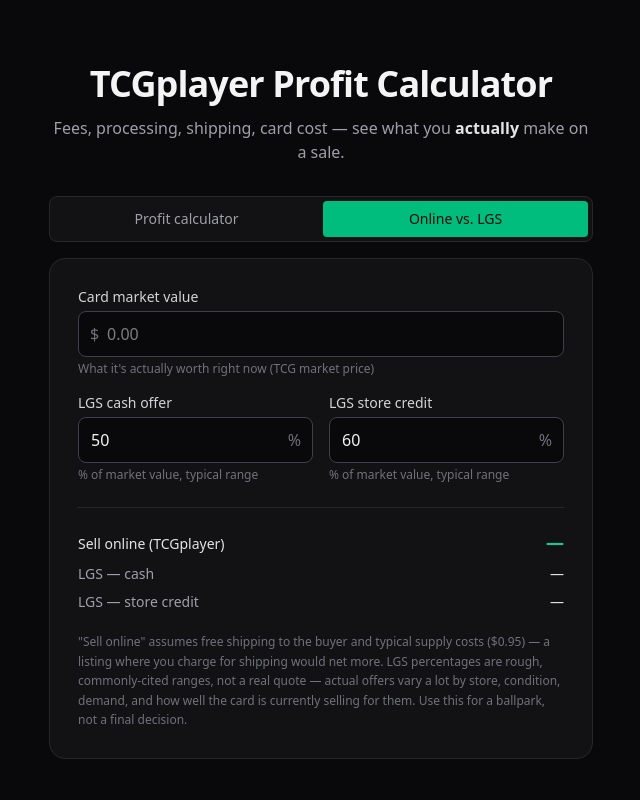
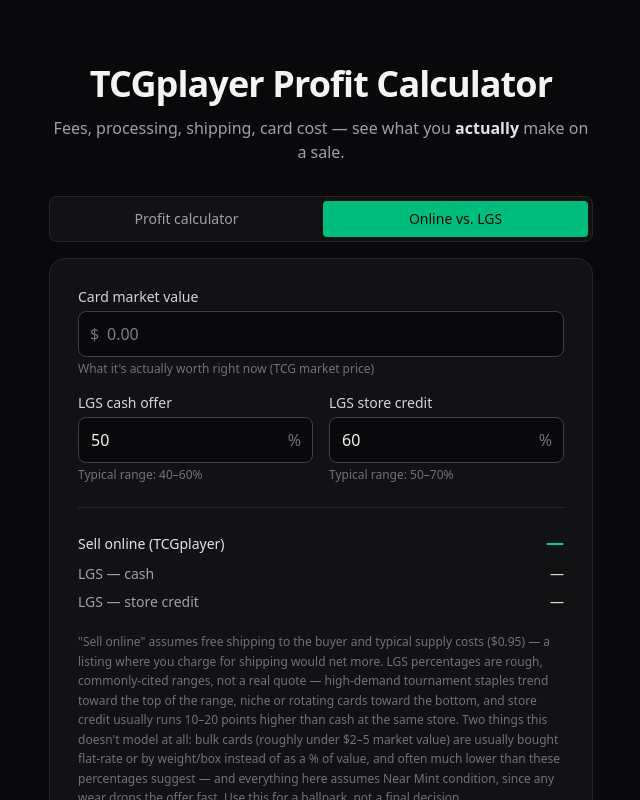
Before and after one commit to Maxdarkfire/tcg-profit-calculator, a Next.js app: page / in a window 1280 px wide. Both pictures are taken after a click on the button "Online vs. LGS". Shown: the top 800 px of the page, without its empty margins (319-959 px from the left). Built offline with nearby package versions, Linux system fonts and the light colour scheme.

Commit message:
Update LgsComparison.tsx

```diff
--- a/src/components/LgsComparison.tsx
+++ b/src/components/LgsComparison.tsx
@@ -82,7 +82,7 @@
             </span>
           </div>
           <span className="mt-1 block text-xs text-zinc-500">
-            % of market value, typical range
+            Typical range: 40–60%
           </span>
         </label>
         <label className="block">
@@ -102,7 +102,7 @@
             </span>
           </div>
           <span className="mt-1 block text-xs text-zinc-500">
-            % of market value, typical range
+            Typical range: 50–70%
           </span>
         </label>
       </div>
@@ -130,9 +130,15 @@
         &quot;Sell online&quot; assumes free shipping to the buyer and typical
         supply costs ({formatCents(TYPICAL_SHIPPING_CENTS)}) — a listing where
         you charge for shipping would net more. LGS percentages are rough,
-        commonly-cited ranges, not a real quote — actual offers vary a lot by
-        store, condition, demand, and how well the card is currently selling
-        for them. Use this for a ballpark, not a final decision.
+        commonly-cited ranges, not a real quote — high-demand tournament
+        staples trend toward the top of the range, niche or rotating cards
+        toward the bottom, and store credit usually runs 10–20 points higher
+        than cash at the same store. Two things this doesn&apos;t model at
+        all: bulk cards (roughly under $2–5 market value) are usually bought
+        flat-rate or by weight/box instead of as a % of value, and often much
+        lower than these percentages suggest — and everything here assumes
+        Near Mint condition, since any wear drops the offer fast. Use this
+        for a ballpark, not a final decision.
       </p>
     </div>
   );
```
